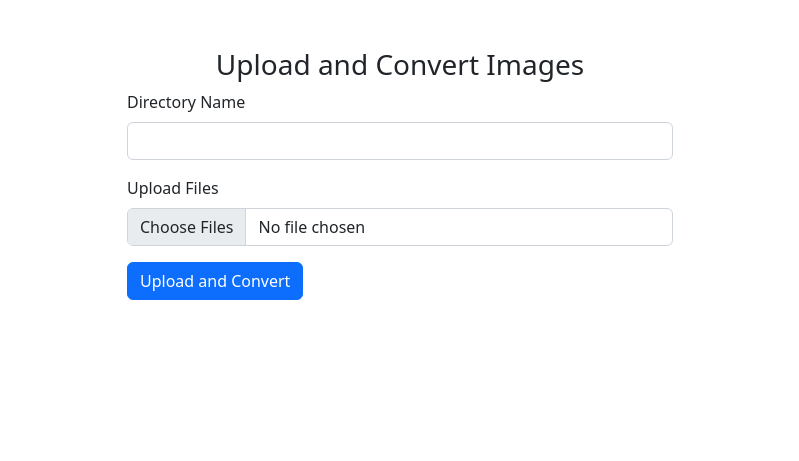
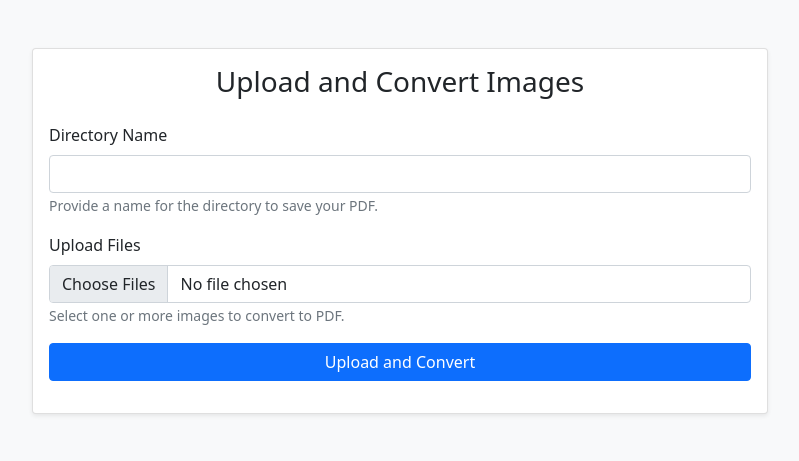
Before and after one commit to aarriitt666/JPG2PDF, a Flask app: page /upload in a window 1280 px wide. Shown: the top 461 px of the page, without its empty margins (240-1039 px from the left). Run offline with Flask 3, Linux system fonts and the light colour scheme; some libraries are stand-ins or nearby versions.

Commit message:
Second commit.

```diff
--- a/app.py
+++ b/app.py
@@ -59,7 +59,8 @@ def upload():
             os.makedirs(upload_dest)
 
         # Save uploaded images
-        filenames = photos.save(request.files.getlist('photo'))
+        uploaded_files = request.files.getlist('photo')
+        filenames = [photos.save(file) for file in uploaded_files]
 
         # Convert images to PDFs
         pdf_files = []
@@ -89,5 +90,10 @@ def upload():
     return render_template('upload.html')
 
 
+@app.route('/<path:filename>', methods=['GET', 'POST'])
+def download(filename):
+    return send_from_directory(directory='my_uploads', filename=filename)
+
+
 if __name__ == '__main__':
     app.run(debug=True)
--- a/templates/upload.html
+++ b/templates/upload.html
@@ -1,38 +1,59 @@
 <!DOCTYPE html>
 <html lang="en">
+
 <head>
     <meta charset="UTF-8">
     <meta name="viewport" content="width=device-width, initial-scale=1.0">
     <title>Upload Images</title>
-    <!-- Bootstrap 5 CSS -->
-    <link href="https://cdn.jsdelivr.net/npm/bootstrap@5.2.0-alpha2/dist/css/bootstrap.min.css" rel="stylesheet">
+    <!-- Latest Bootstrap 5 CSS -->
+    <link href="https://cdn.jsdelivr.net/npm/bootstrap@5.0.2/dist/css/bootstrap.min.css" rel="stylesheet" integrity="sha384-EVSTQN3/azprG1Anm3QDgpJLIm9Nao0Yz1ztcQTwFspd3yD65VohhpuuCOmLASjC" crossorigin="anonymous">
 </head>
-<body class="container mt-5">
 
-<div class="row">
-    <div class="col-md-6 offset-md-3">
-        <h3 class="text-center">Upload and Convert Images</h3>
+<body class="bg-light">
+
+<div class="container py-5">
+    <div class="row justify-content-center">
+        <div class="col-md-8">
+            <div class="card shadow-sm">
+                <div class="card-body">
+                    <h3 class="text-center mb-4">Upload and Convert Images</h3>
                     <div id="alert" class="alert d-none" role="alert"></div>
-
                     <form id="uploadForm" enctype="multipart/form-data">
                         <!-- CSRF Token -->
                         <input type="hidden" name="csrf_token" value="{{ csrf_token() }}">
                         <div class="mb-3">
                             <label for="directory" class="form-label">Directory Name</label>
-                <input type="text" class="form-control" name="directory" required>
+                            <input type="text" class="form-control" name="directory" id="directory" required>
+                            <small class="form-text text-muted">Provide a name for the directory to save your PDF.</small>
                         </div>
                         <div class="mb-3">
                             <label for="photo" class="form-label">Upload Files</label>
-                <input type="file" class="form-control" name="photo" multiple>
+                            <input type="file" class="form-control" name="photo" id="photo" multiple>
+                            <small class="form-text text-muted">Select one or more images to convert to PDF.</small>
                         </div>
+                        <div class="d-grid gap-2">
                             <button type="submit" class="btn btn-primary">Upload and Convert</button>
+                        </div>
+                        <div class="mt-3">
+                        <div class="mt-3">
+                        <div id="progressWrapper" class="d-none"> <!-- Keep the 'd-none' class here -->
+                            <div class="progress">
+                                <div id="progressBar" class="progress-bar" role="progressbar" aria-valuenow="0" aria-valuemin="0" aria-valuemax="100" style="width: 0%;"></div>
+                            </div>
+                            <p id="progressText" class="text-center mt-2">Uploading...</p>
+                        </div>
+                    </div>
+                    </div>
+
                     </form>
+                </div>
+            </div>
+        </div>
     </div>
 </div>
 
 <!-- Bootstrap 5 JS and Popper.js -->
-<script src="https://cdn.jsdelivr.net/npm/@popperjs/core@2.10.2/dist/umd/popper.min.js"></script>
-<script src="https://cdn.jsdelivr.net/npm/bootstrap@5.2.0-alpha2/dist/js/bootstrap.min.js"></script>
+<script src="https://cdn.jsdelivr.net/npm/bootstrap@5.0.2/dist/js/bootstrap.bundle.min.js" integrity="sha384-MrcW6ZMFYlzcLA8Nl+NtUVF0sA7MsXsP1UyJoMp4YLEuNSfAP+JcXn/tWtIaxVXM" crossorigin="anonymous"></script>
 
 <!-- AJAX to submit form without reloading the page -->
 <script>
@@ -40,37 +61,47 @@
         e.preventDefault();
 
         const formData = new FormData(this);
-        // Append CSRF token to the form data
         formData.append("csrf_token", document.querySelector("[name=csrf_token]").value);
+
+        const progressWrapper = document.getElementById('progressWrapper');
+        const progressBar = document.getElementById('progressBar');
+        const progressText = document.getElementById('progressText');
+
+        // Display the progress bar
+        progressWrapper.classList.remove('d-none');
 
         fetch('/upload', {
             method: 'POST',
-            body: formData
+            body: formData,
+            onUploadProgress: function(progressEvent) {
+                const percentCompleted = Math.round((progressEvent.loaded * 100) / progressEvent.total);
+                progressBar.style.width = percentCompleted + '%';
+                progressBar.setAttribute('aria-valuenow', percentCompleted);
+                if (percentCompleted === 100) {
+                    progressText.textContent = 'Processing...';
+                }
+            }
         })
         .then(response => response.json())
         .then(data => {
             if (data.success) {
-                // Handle success (e.g., show a success message or download the PDF)
                 const alertBox = document.getElementById('alert');
                 alertBox.className = 'alert alert-success';
                 alertBox.textContent = 'Successfully uploaded and converted!';
                 alertBox.classList.remove('d-none');
-
-                // Initiate a download of the merged PDF using the provided path
                 window.location.href = `/${data.path}`;
             } else {
-                // Handle errors (e.g., show an error message to the user)
                 const alertBox = document.getElementById('alert');
                 alertBox.className = 'alert alert-danger';
                 alertBox.textContent = 'Error: ' + data.error;
                 alertBox.classList.remove('d-none');
             }
+            progressWrapper.classList.add('d-none');  // Hide the progress bar
         })
         .catch(error => {
             console.error('Error uploading and converting images:', error);
         });
     });
 </script>
-
 </body>
 </html>
```
Also changed, not shown: 1 other file. Lines whose indentation alone changed are shown as unchanged.
